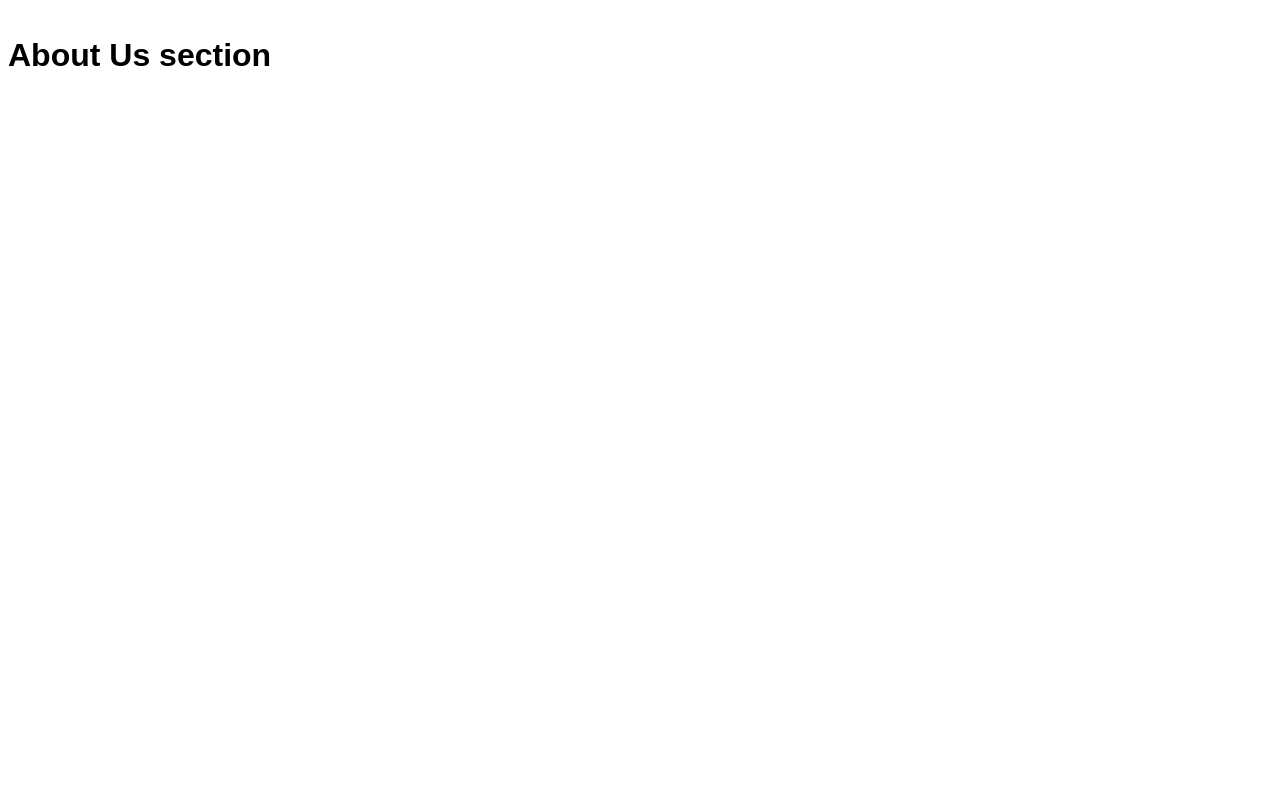
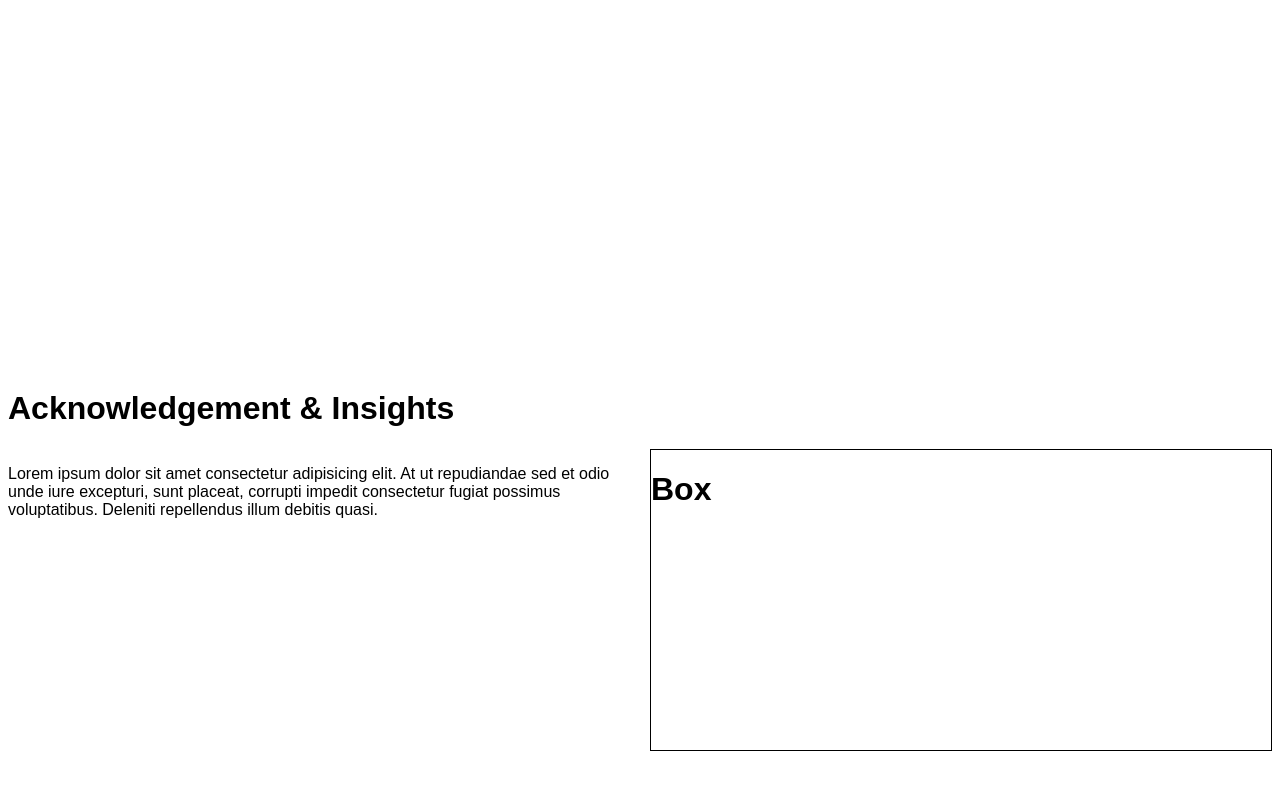
Before and after one commit to LebogangMputle/legacy_redefined, a React (Vite) app: page / in a window 1280 px wide. Shown: the part 670-1460 px from the top of the page. Before the commit the page ends 1115 px from the top, so only its background shows below. Built offline with nearby package versions, Linux system fonts and the light colour scheme.

Commit message:
Created insights page

```diff
--- a/src/App.jsx
+++ b/src/App.jsx
@@ -1,7 +1,6 @@
 import React from "react";
 import { BrowserRouter as Router, Routes, Route } from "react-router-dom";
 import LandingPage from "./components/LandingPage";
-import Home from "./components/Home";
 import Courses from "../pages/Courses";
 import AboutUs from "../pages/AboutUs";
 import ContactUs from "../pages/ContactUs";
--- a/src/components/Home.jsx
+++ /dev/null
@@ -1,11 +0,0 @@
-import React from "react";
-
-const Home = () => {
-  return (
-    <div>
-      <h1>Here is hero sectio</h1>
-    </div>
-  );
-};
-
-export default Home;
--- /dev/null
+++ b/src/components/Insights.css
@@ -0,0 +1,13 @@
+.insights {
+    min-height: 60vh;
+  }
+  .video-section {
+    display: grid;
+    grid-template-columns: 1fr 1fr;
+    gap: 20px;
+  }
+
+  .box {
+    border: 1px solid;
+    height: 300px;
+  }
--- /dev/null
+++ b/src/components/Insights.jsx
@@ -0,0 +1,19 @@
+import React from 'react'
+import './Insights.css'
+
+const Insights = () => {
+  return (
+    <div className='insights'>
+        <h1>Acknowledgement & Insights</h1>
+        <div className='video-section'>
+            <p>Lorem ipsum dolor sit amet consectetur adipisicing elit. At ut repudiandae sed et odio unde iure excepturi, sunt placeat, corrupti impedit consectetur fugiat possimus voluptatibus. Deleniti repellendus illum debitis quasi.</p>
+            <div className='box'><h1>Box</h1></div>
+
+        </div>
+
+
+    </div>
+  )
+}
+
+export default Insights
--- a/src/components/LandingPage.jsx
+++ b/src/components/LandingPage.jsx
@@ -3,16 +3,20 @@ import { Link } from "react-router-dom";
 import Header from "./Header";
 import Courses from "../../pages/Courses";
 import AboutUs from "../../pages/AboutUs";
+import Insights from "./Insights";
+
 
 const LandingPage = () => {
   return (
     <div className="landing-page">
-      <Header/>
+      <Header />
       <section className="hero">
-        <h1>Here is a Hero section</h1>
+
+
       </section>
-      <Courses/>
-      <AboutUs/>
+      <Courses />
+      <AboutUs />
+      <Insights/>
     </div>
   );
 };
--- a/src/index.css
+++ b/src/index.css
@@ -30,6 +30,8 @@
   padding: 4rem 2rem;
   background-color: #f7f7f7;
 }
+
+
 
 .hero-text {
   max-width: 50%;
```
Also changed, not shown: src/components/About.jsx (deleted, +0 -11 lines), 2 other files (tests, documents, lock files or other folders).
